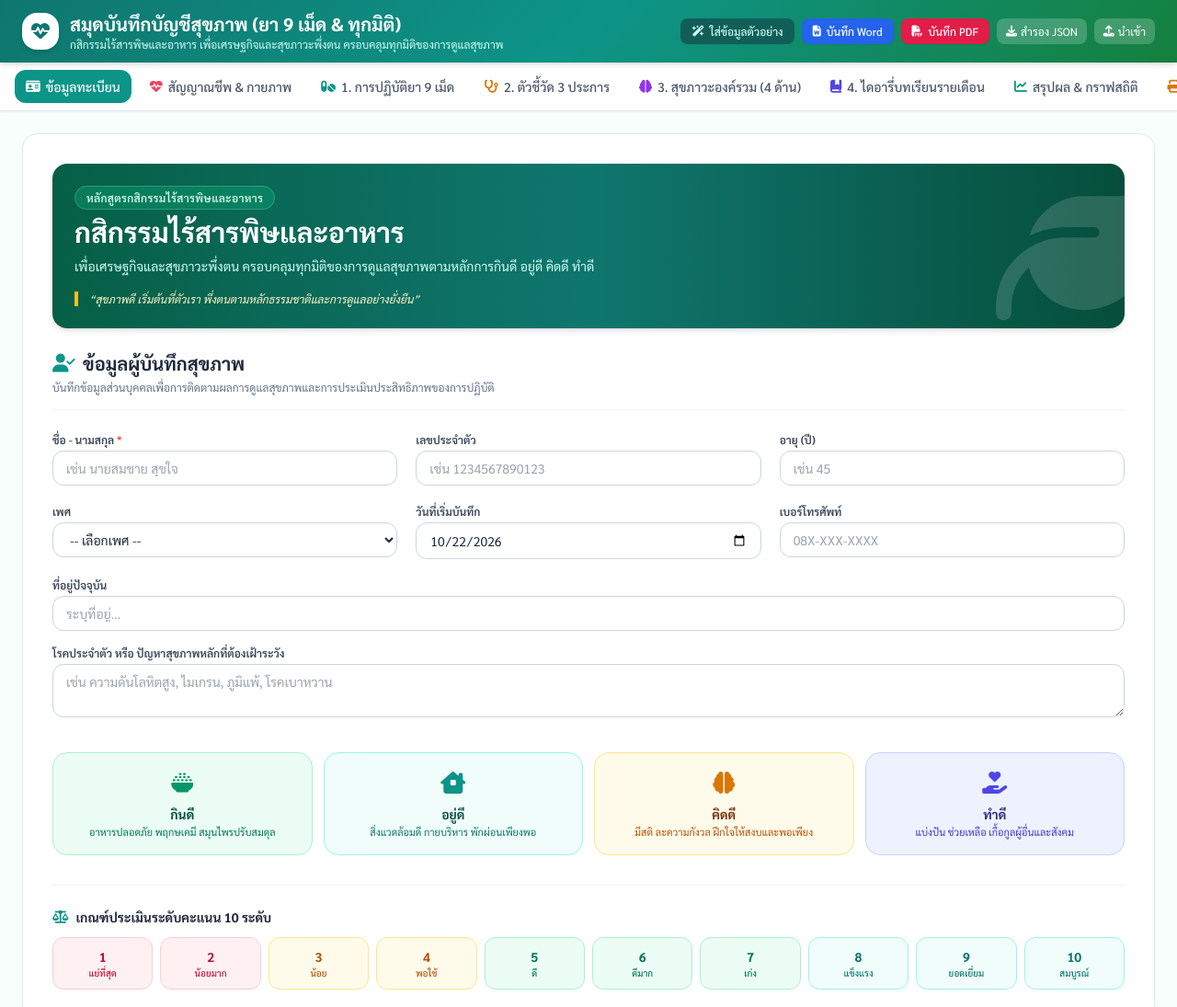
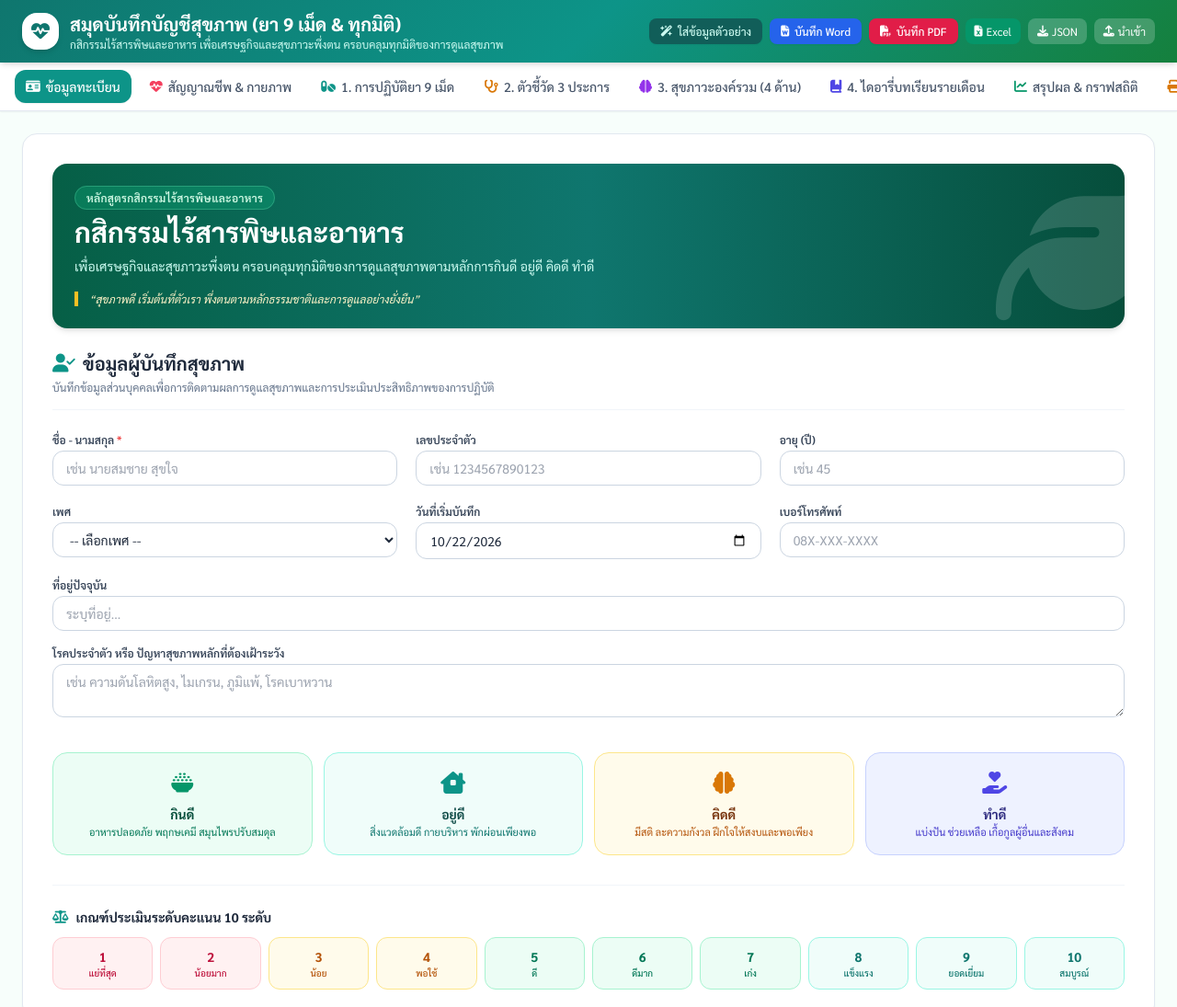
Before and after one commit to sungkompm7/puengton, a plain HTML site: page health.html in a window 1280 px wide. Shown: the top 1095 px of the page at 92% size. Drawn offline with nearby package versions, Linux system fonts and the light colour scheme.

Commit message:
Add Excel export option to health record page

```diff
--- a/health.html
+++ b/health.html
@@ -17,6 +17,7 @@
     <script src="https://cdn.jsdelivr.net/npm/chart.js"></script>
     <script src="https://unpkg.com/vue@3/dist/vue.global.js"></script>
     <script src="https://cdnjs.cloudflare.com/ajax/libs/html2pdf.js/0.10.1/html2pdf.bundle.min.js"></script>
+    <script src="https://cdn.jsdelivr.net/npm/xlsx@0.18.5/dist/xlsx.full.min.js"></script>
     <link href="https://fonts.googleapis.com/css2?family=Sarabun:wght@300;400;500;600;700&display=swap" rel="stylesheet">
     <style>
         body {
@@ -116,8 +117,11 @@
                 <button @click="exportPDF" class="bg-rose-600 hover:bg-rose-700 text-white px-3 py-1.5 rounded-lg flex items-center gap-1.5 transition shadow-sm font-medium">
                     <i class="fa-solid fa-file-pdf"></i> <span>บันทึก PDF</span>
                 </button>
+                <button @click="exportExcel" class="bg-emerald-600 hover:bg-emerald-700 text-white px-2.5 py-1.5 rounded-lg flex items-center gap-1 transition">
+                    <i class="fa-solid fa-file-excel"></i> <span class="hidden md:inline">Excel</span>
+                </button>
                 <button @click="exportJSON" class="bg-white/20 hover:bg-white/30 text-white px-2.5 py-1.5 rounded-lg flex items-center gap-1 transition">
-                    <i class="fa-solid fa-download"></i> <span class="hidden md:inline">สำรอง JSON</span>
+                    <i class="fa-solid fa-download"></i> <span class="hidden md:inline">JSON</span>
                 </button>
                 <button @click="triggerImport" class="bg-white/20 hover:bg-white/30 text-white px-2.5 py-1.5 rounded-lg flex items-center gap-1 transition">
                     <i class="fa-solid fa-upload"></i> <span class="hidden md:inline">นำเข้า</span>
@@ -447,6 +451,31 @@
                 }).from(element).save();
             };
 
+            const exportExcel = function() {
+                const fileName = buildExportFileName.call(this, 'บัญชีสุขภาพ');
+                const rows = [
+                    ['หัวข้อ', 'ข้อมูล'],
+                    ['ชื่อ - สกุล', profile.fullName || ''],
+                    ['เลขประจำตัว', profile.idNumber || ''],
+                    ['อายุ', profile.age ? `${profile.age} ปี` : ''],
+                    ['เพศ', profile.gender || ''],
+                    ['วันที่เริ่มบันทึก', profile.startDate || ''],
+                    ['เบอร์โทรศัพท์', profile.phone || ''],
+                    ['ที่อยู่ปัจจุบัน', profile.address || ''],
+                    ['โรคประจำตัว / ปัญหาสุขภาพหลัก', profile.mainHealthIssues || '']
+                ];
+
+                const sheet = XLSX.utils.aoa_to_sheet(rows);
+                sheet['!cols'] = [
+                    { wch: 28 },
+                    { wch: 52 }
+                ];
+
+                const workbook = XLSX.utils.book_new();
+                XLSX.utils.book_append_sheet(workbook, sheet, 'ข้อมูลสุขภาพ');
+                XLSX.writeFile(workbook, `${fileName}.xlsx`);
+            };
+
             const exportJSON = function() {
                 const fileName = buildExportFileName.call(this, 'บัญชีสุขภาพ');
                 const jsonData = JSON.stringify({ profile: { ...profile } }, null, 2);
@@ -488,6 +517,7 @@
                 showToast,
                 exportWord,
                 exportPDF,
+                exportExcel,
                 exportJSON,
                 tabClass,
                 getScoreBadgeStyle,
```
